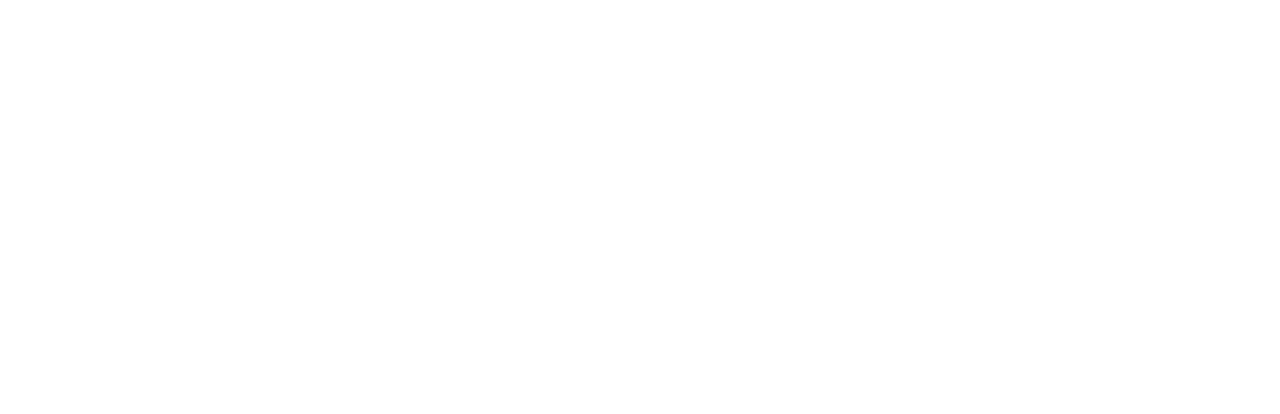
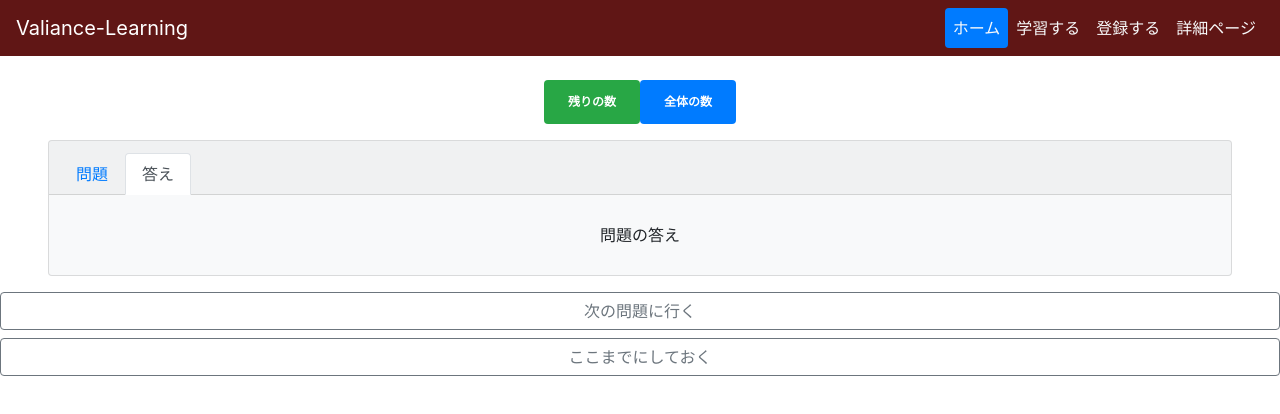
Before and after one commit to RyunosukeKawakami/variance-learning, a Vue app: page /answer in a window 1280 px wide. Shown: the top 414 px of the page. Built offline with nearby package versions, Linux system fonts and the light colour scheme.

Commit message:
問題の答えを表示するページを作成

```diff
--- /dev/null
+++ b/src/components/Answer.vue
@@ -0,0 +1,29 @@
+<template>
+    <div>
+        <navigation/>
+
+        <show-rest-badge-list/>
+        <answer-card/>
+
+        <b-button block variant="outline-secondary">次の問題に行く</b-button>
+        <b-button block variant="outline-secondary">ここまでにしておく</b-button>
+    </div>
+</template>
+
+<script>
+import Navigation from "@/components/Navigation.vue"
+import AnswerCard from "@/components/AnswerCard.vue"
+import ShowRestBadgeList from "@/components/ShowRestBadgeList.vue"
+
+export default {
+    components:{
+        Navigation,
+        AnswerCard,
+        ShowRestBadgeList
+    }
+}
+</script>
+
+<style>
+
+</style>
--- /dev/null
+++ b/src/components/AnswerCard.vue
@@ -0,0 +1,54 @@
+<template>
+    <!-- 問題・回答を表すカード -->
+    <b-card bg-variant="light" text-variant="black" class="text-center mx-5 my-3" header-tag="nav">
+
+        <template v-slot:header>
+            <b-nav card-header tabs>
+            <b-nav-item :active="isQuestionActive" v-on:click="ActiveQuestion">問題</b-nav-item>
+            <b-nav-item :active="isAnswerActive" v-on:click="ActiveAnswer">答え</b-nav-item>
+            </b-nav>
+        </template>
+
+        <b-card-text class="py-2">
+            {{body_text}}
+        </b-card-text>
+
+    </b-card>
+</template>
+
+<script>
+
+export default {
+    data: function(){
+        return{
+            isQuestionActive: false,
+            isAnswerActive: true,
+            body_text: "問題の答え"
+        }
+    },
+    methods:{
+        ActiveAnswer: function(){
+            this.isQuestionActive = false;
+            this.isAnswerActive = true;
+            this.UpdateBodyText();
+        },
+        ActiveQuestion: function(){
+            this.isQuestionActive = true;
+            this.isAnswerActive = false;
+            this.UpdateBodyText();
+        },
+        UpdateBodyText: function(){
+            if(this.isQuestionActive){
+                this.body_text = "問題文"
+            }
+            else{
+                this.body_text = "問題の答え"
+            }
+        }
+    }
+}
+</script>
+
+<style>
+
+</style>
--- /dev/null
+++ b/src/components/ShowRestBadgeList.vue
@@ -0,0 +1,23 @@
+<template>
+        <div class="d-flex justify-content-center mt-4">
+            <show-rest-of-question-badge></show-rest-of-question-badge>
+            <show-rest-of-answer-badge></show-rest-of-answer-badge>
+        </div>
+</template>
+
+<script>
+import ShowRestOfQuestionBadge from "@/components/ShowRestOfQuestionBadge.vue"
+import ShowRestOfAnswerBadge from "@/components/ShowRestOfAnswerBadge.vue"
+
+export default {
+    components:{
+        ShowRestOfQuestionBadge,
+        ShowRestOfAnswerBadge
+    }
+}
+
+</script>
+
+<style>
+
+</style>
--- /dev/null
+++ b/src/components/ShowRestOfAnswerBadge.vue
@@ -0,0 +1,13 @@
+<template>
+    <div class="badge badge-primary text-wrap p-3" style="width: 6rem;">全体の数</div>
+</template>
+
+<script>
+export default {
+
+}
+</script>
+
+<style>
+
+</style>
--- /dev/null
+++ b/src/components/ShowRestOfQuestionBadge.vue
@@ -0,0 +1,13 @@
+<template>
+    <div class="badge badge-success text-wrap p-3" style="width: 6rem;">残りの数</div>
+</template>
+
+<script>
+export default {
+
+}
+</script>
+
+<style>
+
+</style>
--- a/src/router/index.js
+++ b/src/router/index.js
@@ -3,6 +3,8 @@
 
 import Home from '@/components/Home.vue'
 import Submit from '@/components/Submit.vue'
+import Study from '@/components/Study.vue'
+import Answer from '@/components/Answer.vue'
 
 Vue.use(VueRouter)
 
@@ -19,6 +21,16 @@
             path: '/submit',
             name: 'submit',
             component: Submit
+        },
+        {
+            path: '/study',
+            name: 'study',
+            component: Study
+        },
+        {
+            path: '/answer',
+            name: 'answer',
+            component: Answer
         }
     ]
 })
```
